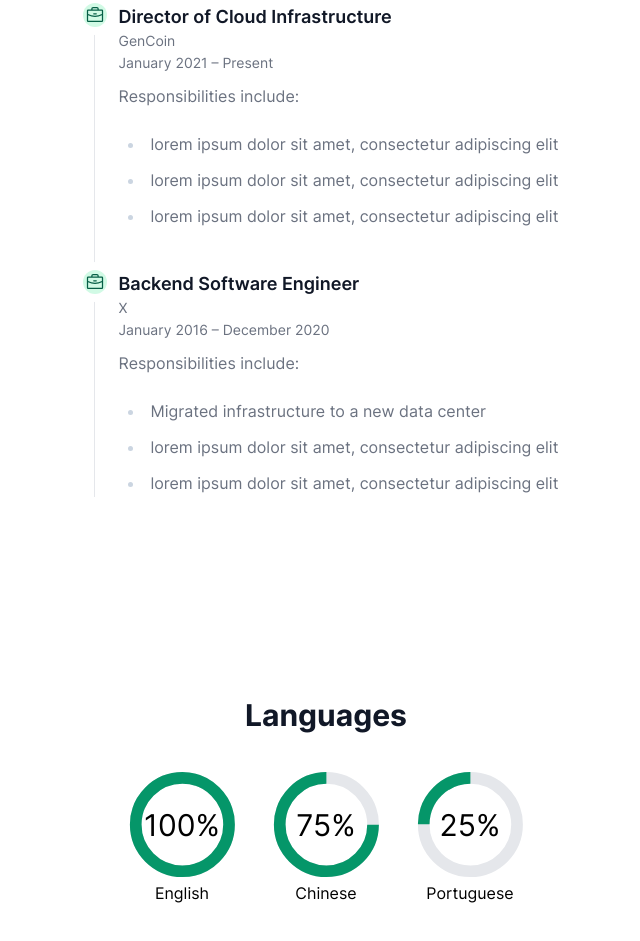
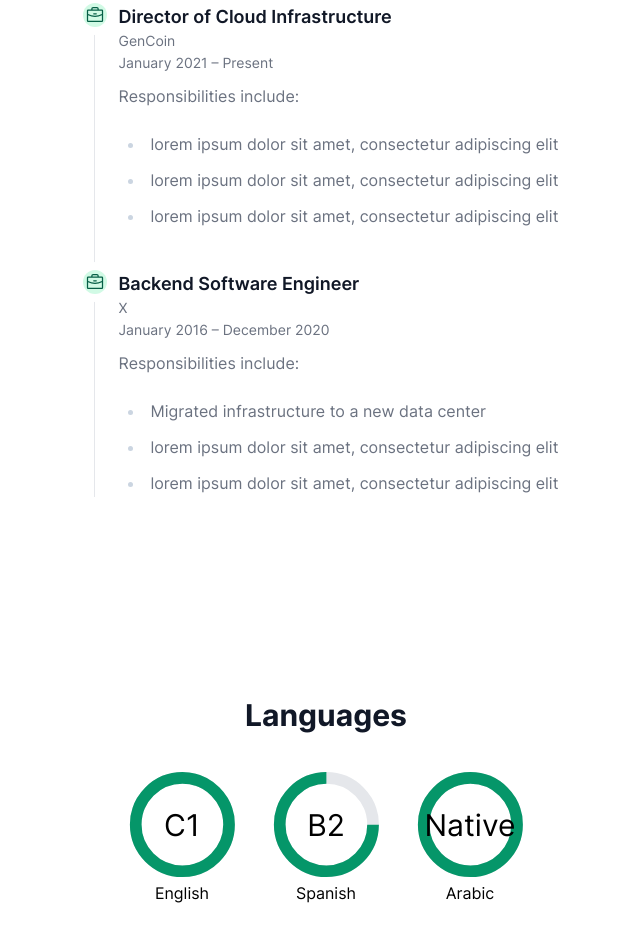
Before and after one commit to Kerlos-Atia/bio, a plain HTML site: page experience/index.html in a window 1280 px wide. Shown: the part 209-1150 px from the top of the page, without its empty margins (314-954 px from the left). Drawn offline with Linux system fonts and the light colour scheme.

Commit message:
Update index.html

```diff
--- a/experience/index.html
+++ b/experience/index.html
@@ -105,7 +105,7 @@
                   <circle cx="145" cy="145" r="120" stroke="currentcolor" stroke-width="30" fill="transparent" class="text-gray-200 dark:text-gray-700" />
                   <circle cx="145" cy="145" r="120" stroke="currentcolor" stroke-width="30" fill="transparent" class="text-primary-600 dark:text-primary-300" style="stroke-dasharray:calc(2 * 22/7 * 120);stroke-dashoffset:calc(((2 * 22/7 * 120) * 100/100) - (2 * 22/7 * 120))" />
                 </svg>
-                <span class="absolute text-3xl">100%</span>
+                <span class="absolute text-3xl">C1</span>
               </div>
               <span class=text-1xl>English</span>
             </div>
@@ -115,19 +115,19 @@
                   <circle cx="145" cy="145" r="120" stroke="currentcolor" stroke-width="30" fill="transparent" class="text-gray-200 dark:text-gray-700" />
                   <circle cx="145" cy="145" r="120" stroke="currentcolor" stroke-width="30" fill="transparent" class="text-primary-600 dark:text-primary-300" style="stroke-dasharray:calc(2 * 22/7 * 120);stroke-dashoffset:calc(((2 * 22/7 * 120) * 75/100) - (2 * 22/7 * 120))" />
                 </svg>
-                <span class="absolute text-3xl">75%</span>
+                <span class="absolute text-3xl">B2</span>
               </div>
-              <span class=text-1xl>Chinese</span>
+              <span class=text-1xl>Spanish</span>
             </div>
             <div class="flex flex-col items-center">
               <div class="flex items-center justify-center w-28 h-28">
                 <svg class="transform -rotate-90" viewBox="0 0 288 288">
                   <circle cx="145" cy="145" r="120" stroke="currentcolor" stroke-width="30" fill="transparent" class="text-gray-200 dark:text-gray-700" />
-                  <circle cx="145" cy="145" r="120" stroke="currentcolor" stroke-width="30" fill="transparent" class="text-primary-600 dark:text-primary-300" style="stroke-dasharray:calc(2 * 22/7 * 120);stroke-dashoffset:calc(((2 * 22/7 * 120) * 25/100) - (2 * 22/7 * 120))" />
+                  <circle cx="145" cy="145" r="120" stroke="currentcolor" stroke-width="30" fill="transparent" class="text-primary-600 dark:text-primary-300" style="stroke-dasharray:calc(2 * 22/7 * 120);stroke-dashoffset:calc(((2 * 22/7 * 120) * 100/100) - (2 * 22/7 * 120))" />
                 </svg>
-                <span class="absolute text-3xl">25%</span>
+                <span class="absolute text-3xl">Native</span>
               </div>
-              <span class=text-1xl>Portuguese</span>
+              <span class=text-1xl>Arabic</span>
             </div>
           </div>
         </div>
```
